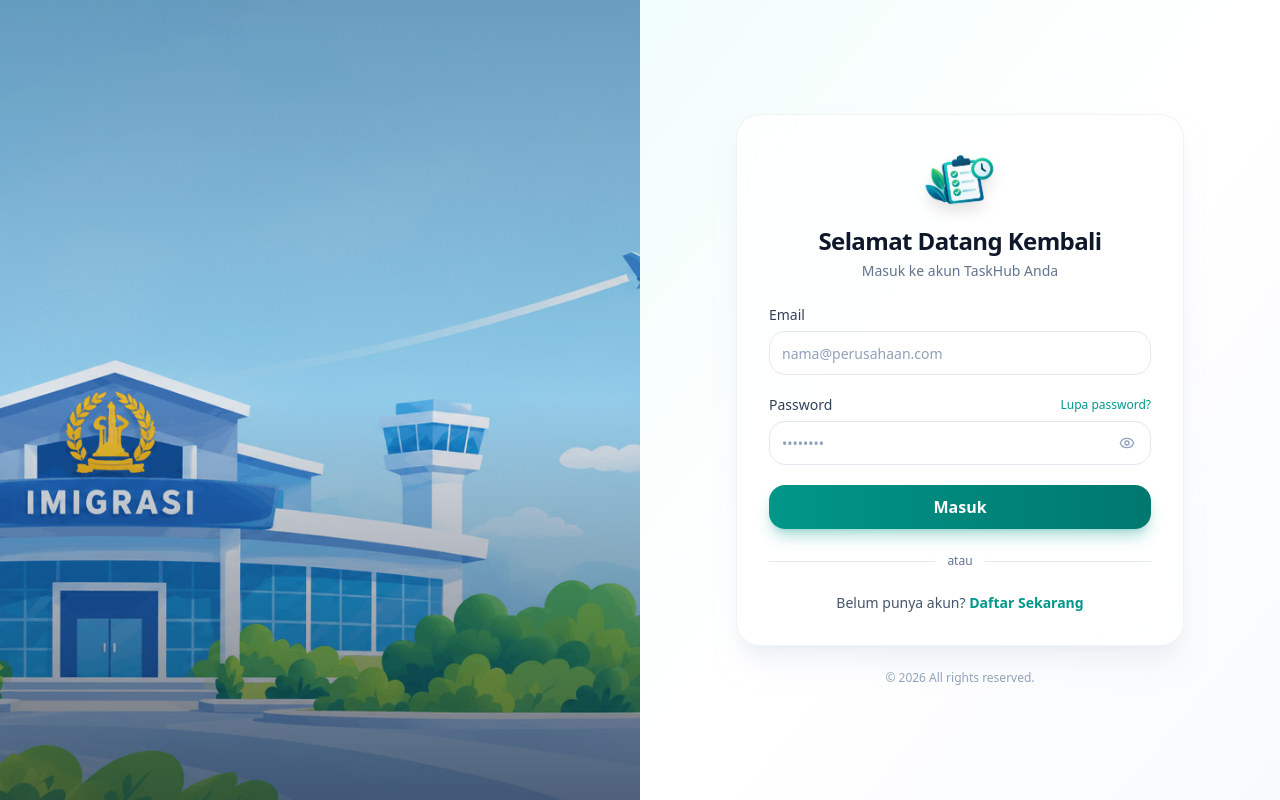
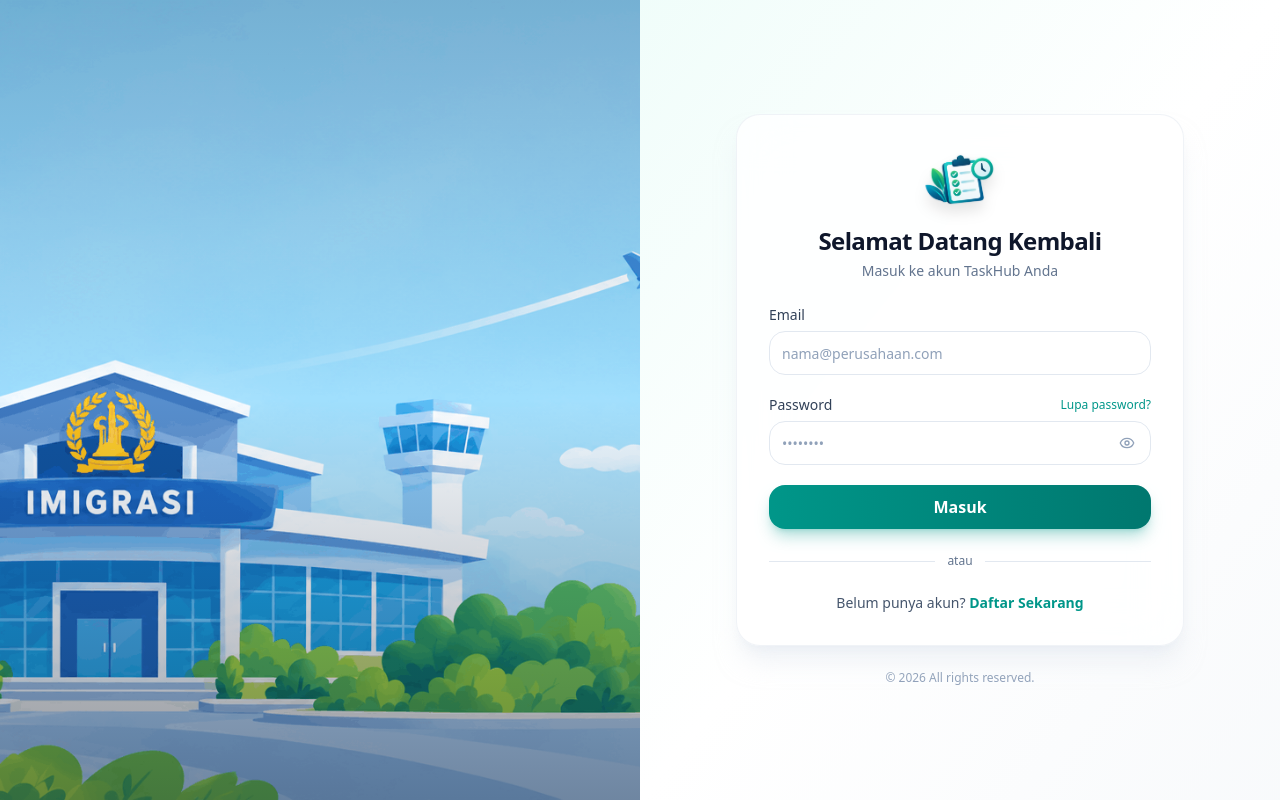
Before and after one commit to sabenihcode/taskhub, a Next.js app: page /login in a window 1280 px wide. Built offline with nearby package versions, Linux system fonts and the light colour scheme; no server answers.

Commit message:
Update BackgroundIllustration.tsx

```diff
--- a/src/components/BackgroundIllustration.tsx
+++ b/src/components/BackgroundIllustration.tsx
@@ -11,19 +11,17 @@ export function BackgroundIllustration({
 }: BackgroundIllustrationProps) {
   return (
     <div className={`absolute inset-0 overflow-hidden ${className}`}>
-      {/* Gambar full-cover */}
       <Image
         src={src}
         alt="Login background"
         fill
         priority
-        sizes="100vw"
+        sizes="(min-width: 1024px) 50vw, 100vw"
         className="object-cover object-center"
         quality={85}
       />
-
-      {/* Overlay agar teks form tetap mudah dibaca */}
-      <div className="absolute inset-0 bg-gradient-to-b from-slate-900/30 via-slate-900/10 to-slate-900/60 pointer-events-none" />
+      {/* Overlay agar teks/konten di atas gambar terbaca jelas */}
+      <div className="absolute inset-0 bg-gradient-to-b from-slate-900/20 via-transparent to-slate-900/40 pointer-events-none" />
     </div>
   );
 }
```
